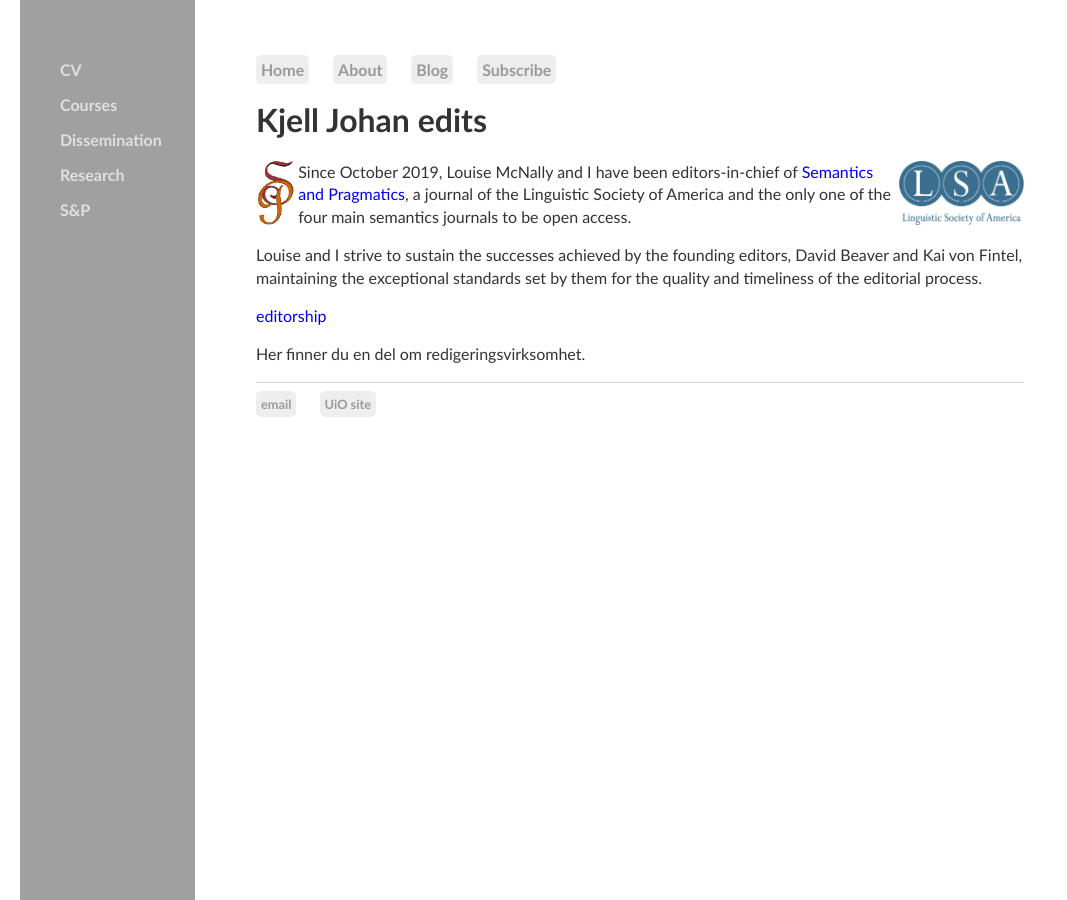
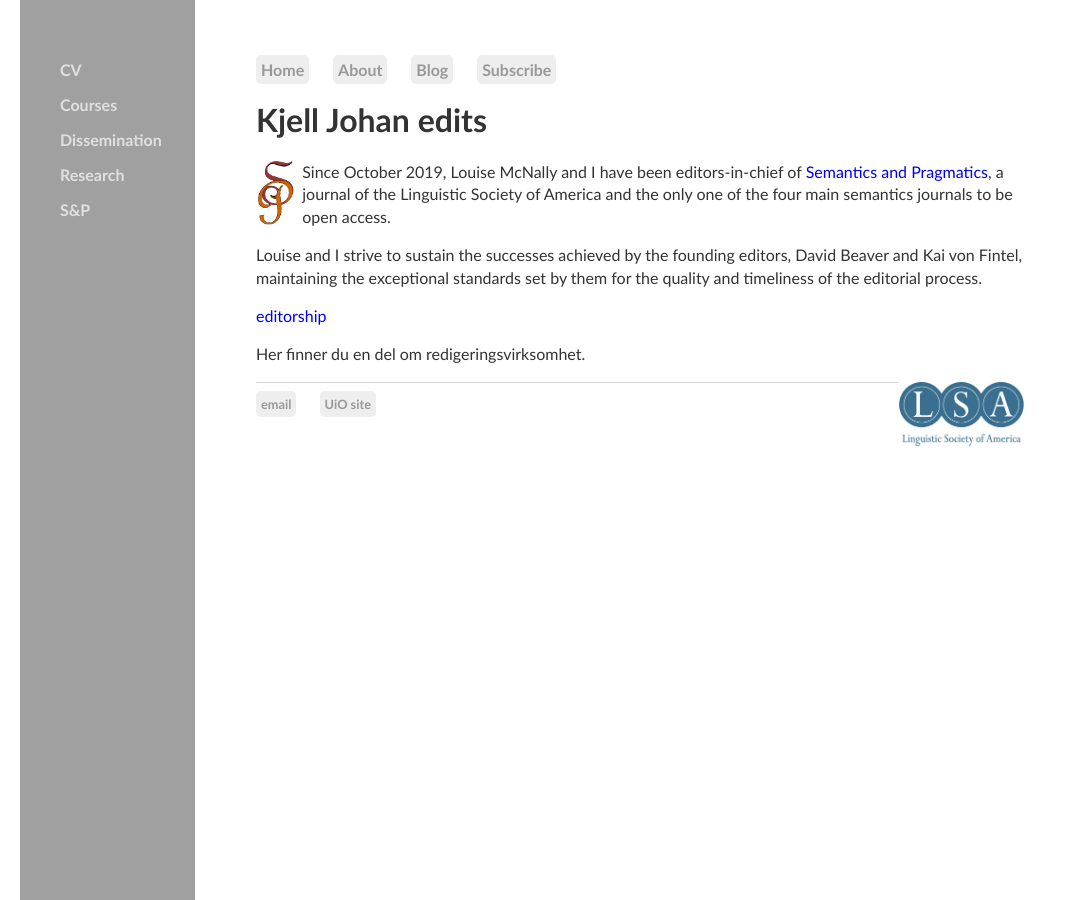
Before and after one commit to kjelljs/kjelljs.github.io, a Jekyll site: the page built from editorship/index.html, in a window 1280 px wide. Shown: the whole page, without its empty margins (0-1067 px from the left). Built offline with Jekyll 4.4.1, drawn with Linux system fonts in a browser that asks for light colours.

Commit message:
Update index.html

```diff
--- a/editorship/index.html
+++ b/editorship/index.html
@@ -4,10 +4,10 @@
 ---
 <div class="blurb">
 	<h1>Kjell Johan edits</h1>
-	<p><div style="float:left;"><img style="height:64px;" src="/pics/sp1.gif"></div>
-	<div style="float:right;"><img style="height:64px;" src="/pics/LSAlogocmykWEB.jpg"></div></p>
+	<div style="float:left;"><a href="https://semprag.org/index.php/sp/index"><img style="height:64px;" src="/pics/sp1.gif"></a>&nbsp; </div>
 	<p>Since October 2019, Louise McNally and I have been editors-in-chief of <a href="https://semprag.org/index.php/sp/index">Semantics and Pragmatics</a>, a journal of the Linguistic Society of America and the only one of the four main semantics journals to be open access.</p>
 	<p>Louise and I strive to sustain the successes achieved by the founding editors, David Beaver and Kai von Fintel, maintaining the exceptional standards set by them for the quality and timeliness of the editorial process.</p>
 	<p><a href="http://kjelljs.github.io/pdf/Finteltweet.pdf">editorship</a></p>
 	<p>Her finner du en del om redigeringsvirksomhet.</p>
+	<div style="float:right;"><a href="https://www.linguisticsociety.org"><img style="height:64px;" src="/pics/LSAlogocmykWEB.jpg"></a></div>
 </div><!-- /.blurb -->
```
